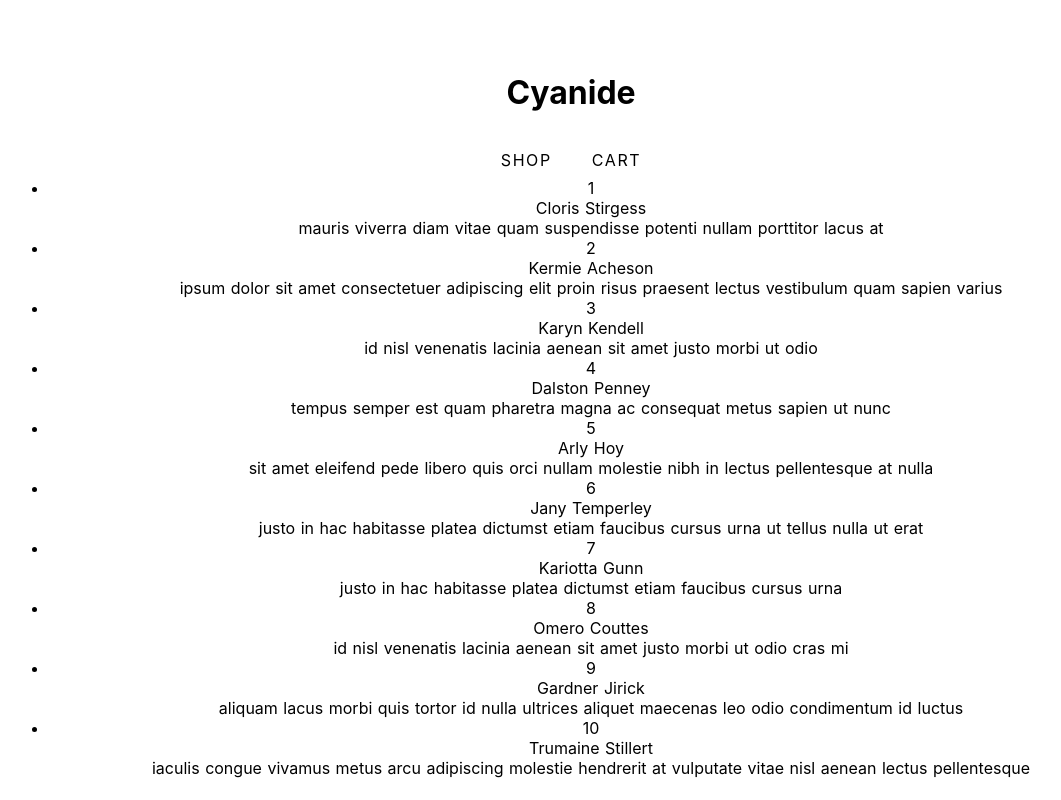
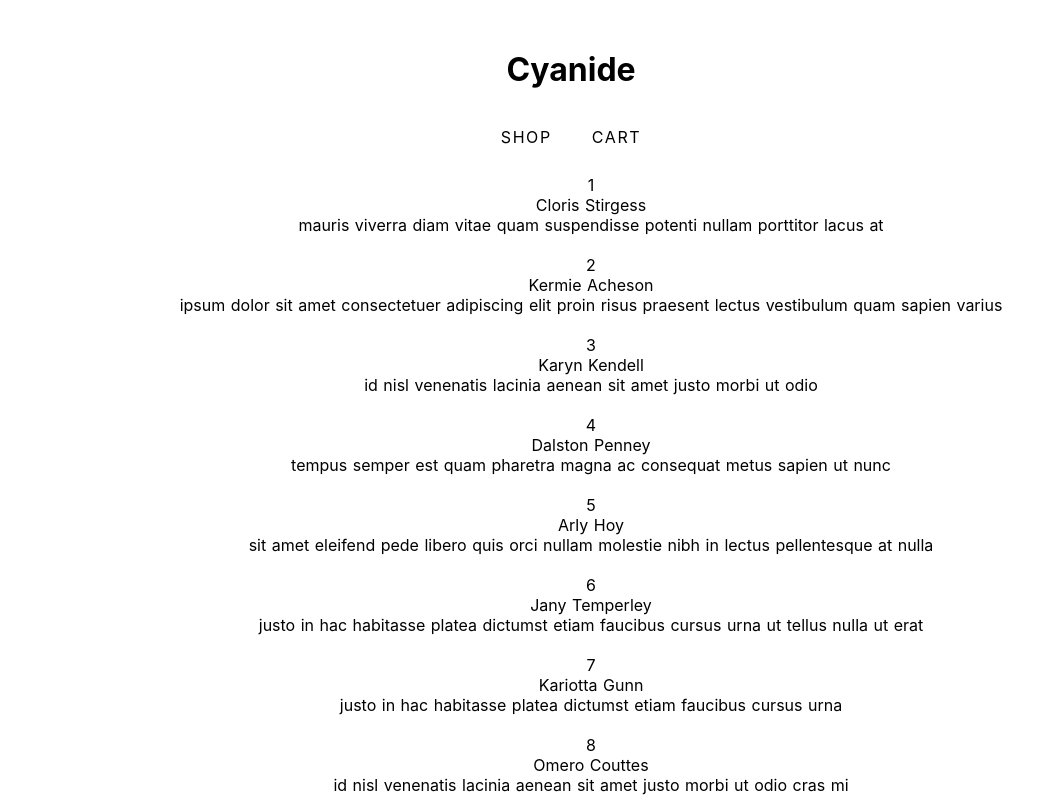
Before and after one commit to alexandriaroberts/Vuex-Store, a Nuxt app: page / in a window 1280 px wide. Shown: the top 800 px of the page, without its empty margins (69-1130 px from the left). Built offline with nearby package versions, Linux system fonts and the light colour scheme.

Commit message:
Created new components

```diff
--- a/components/AppStore.vue
+++ b/components/AppStore.vue
@@ -1,11 +1,10 @@
 <template>
   <div>
     <ul>
-      <li v-for="product in products" :key="product.id">
+      <li v-for="product in products" :key="product.id" class="product">
         <span>{{ product.id }}</span>
         <p>{{ product.model }}</p>
         <p>{{ product.description }}</p>
-
       </li>
     </ul>
   </div>
@@ -26,4 +25,12 @@ export default {
 };
 </script>
 <style lang="scss" scoped>
+.product {
+  max-height: 500px;
+  display: flex;
+  justify-content: center;
+  align-items: center;
+  flex-direction: column;
+  margin: 20px 0;
+}
 </style>
```
Also changed, not shown: components/AppCart.vue (added, +13 -0 lines), pages/cart.vue (added, +13 -0 lines).
